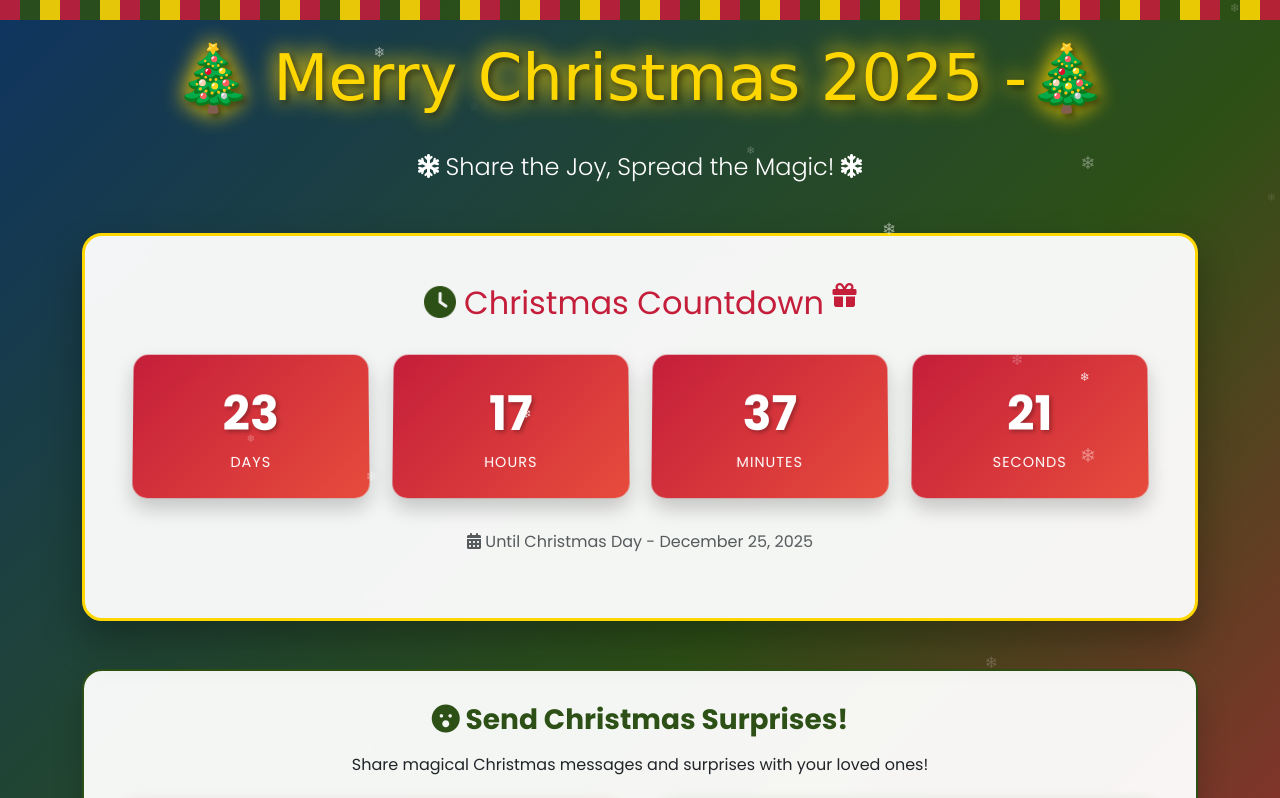
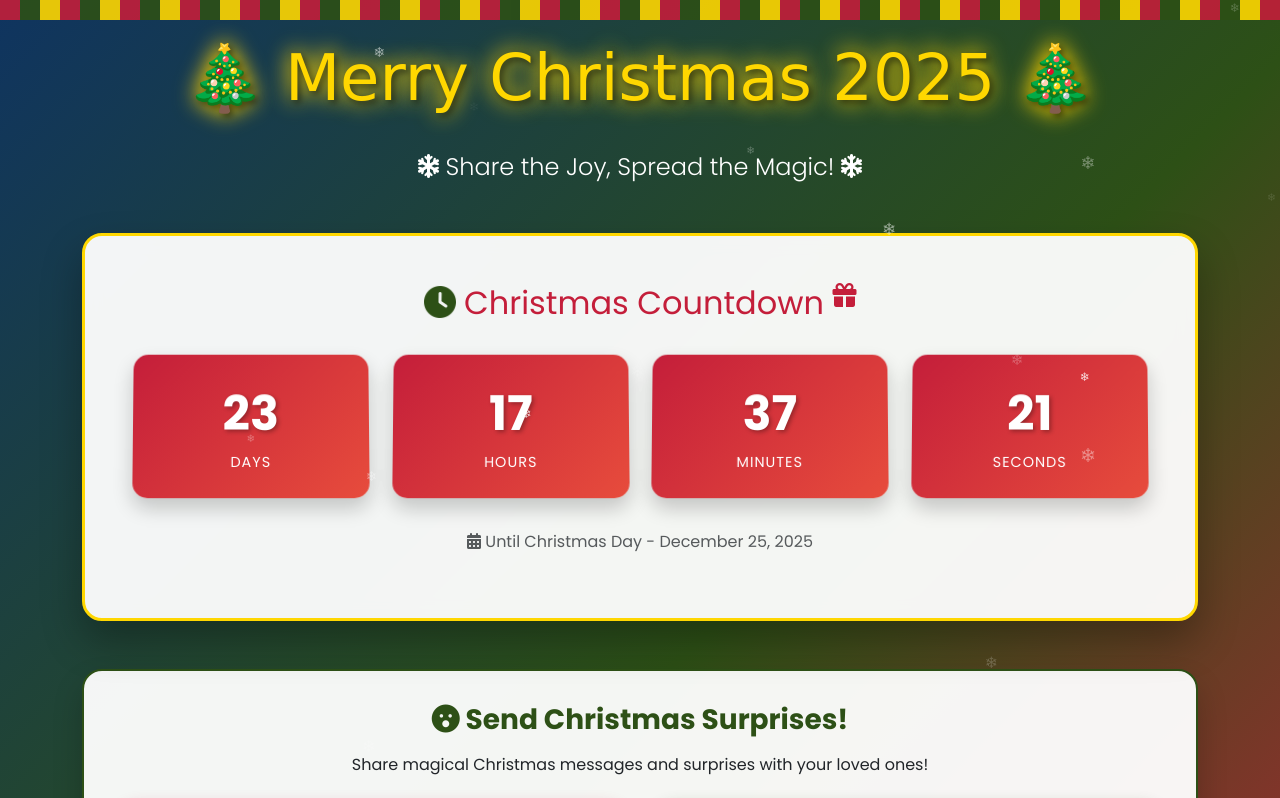
Before and after one commit to petergangmei/christmas-2025, a plain HTML site: page public/index.html in a window 1280 px wide. Shown: the top 798 px of the page. Drawn offline with nearby package versions, Linux system fonts and the light colour scheme; a web font is replaced by a local one.

Commit message:
cicd working

```diff
--- a/public/index.html
+++ b/public/index.html
@@ -295,7 +295,7 @@
             <!-- Header -->
             <div class="text-center mb-5">
                 <h1 class="christmas-title">
-                    🎄 Merry Christmas 2025 -🎄
+                    🎄 Merry Christmas 2025 🎄
                 </h1>
                 <p class="lead text-white fs-4">
                     <i class="fas fa-snowflake"></i>
```
